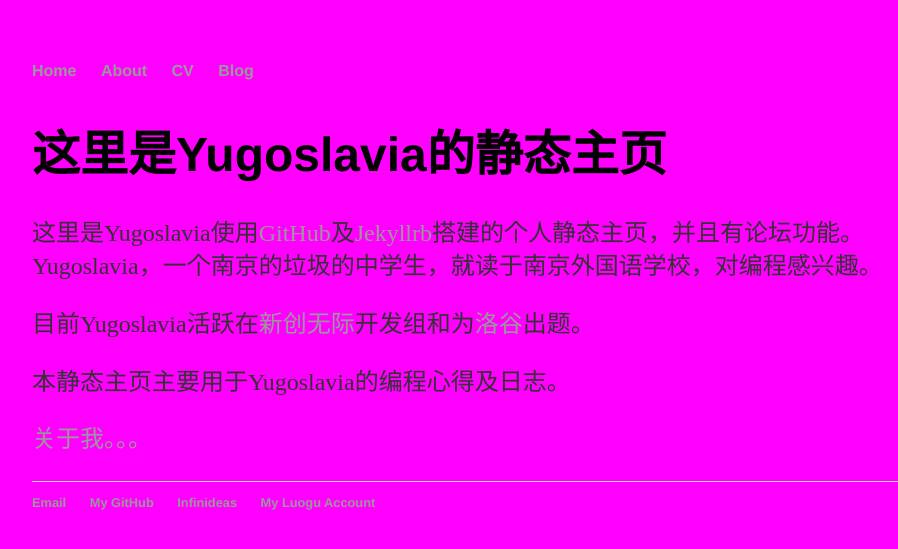
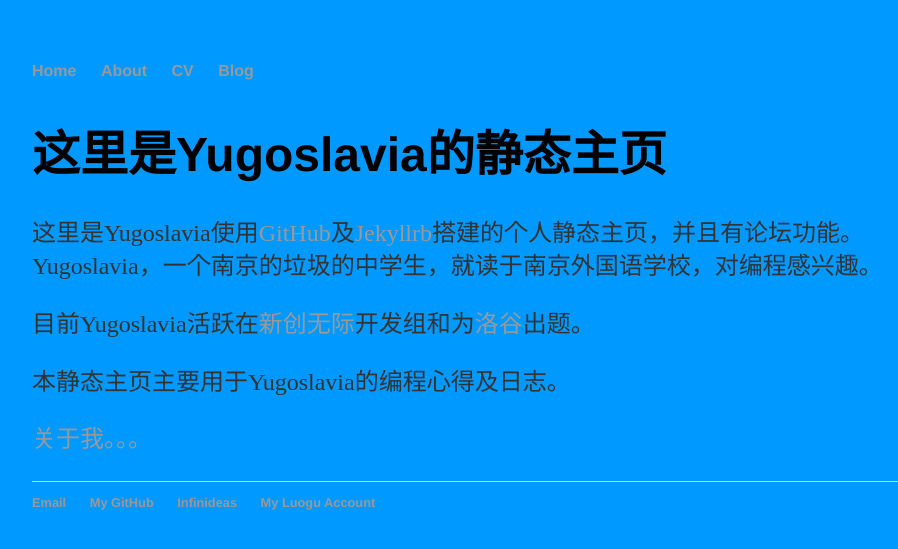
Before and after one commit to Yugoslavia36/yugoslavia36.github.io, a Jekyll site: the page built from index.html, in a window 1280 px wide. Shown: the top 549 px of the page, without its empty margins (160-1058 px from the left). Built offline with Jekyll 4.4.1, drawn with Linux system fonts in a browser that asks for light colours.

Commit message:
Update main.css

```diff
--- a/css/main.css
+++ b/css/main.css
@@ -1,4 +1,4 @@
-body { margin: 60px auto; width: 70%;background: #ff00ff;}
+body { margin: 60px auto; width: 70%;background: #0099ff;}
 
 a { text-decoration: none; color: #999; }
 a:hover { text-decoration: underline; }
```
